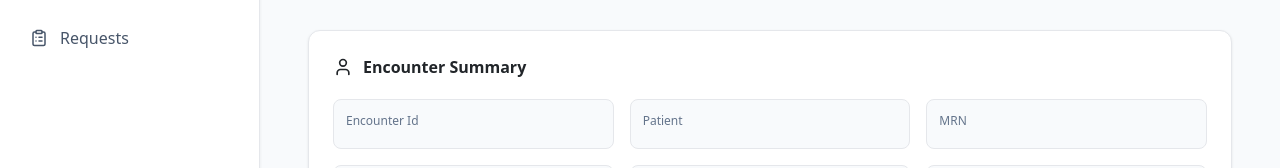
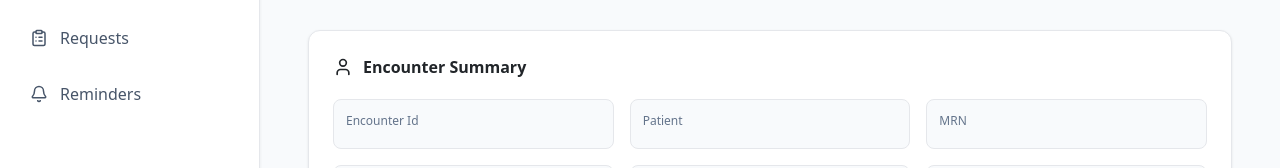
Before and after one commit to Saitharunmotipeta/prior-authorization-tracking-system, a Vue app in the folder frontend/: page /specialist/document-verification in a window 1280 px wide. Shown: the part 210-378 px from the top of the page. Built offline with nearby package versions, Linux system fonts and the light colour scheme.

Commit message:
Added bell icon

```diff
--- a/frontend/src/components/common/AppSidebar.vue
+++ b/frontend/src/components/common/AppSidebar.vue
@@ -74,6 +74,19 @@ import {
         Requests
 
       </RouterLink>
+
+       <RouterLink
+to="/specialist/reminders"
+class="nav-link"
+>
+
+<Bell
+:size="18"
+/>
+
+Reminders
+
+</RouterLink>
 
 
     </nav>
```
